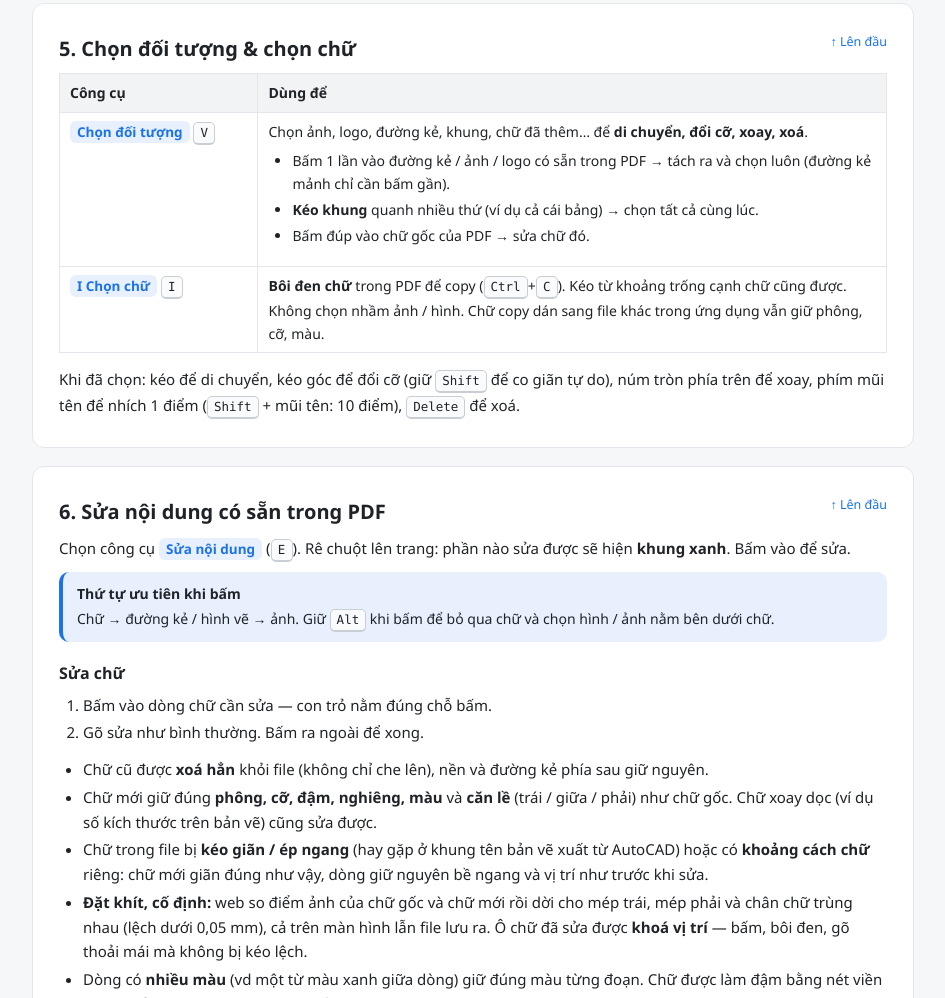
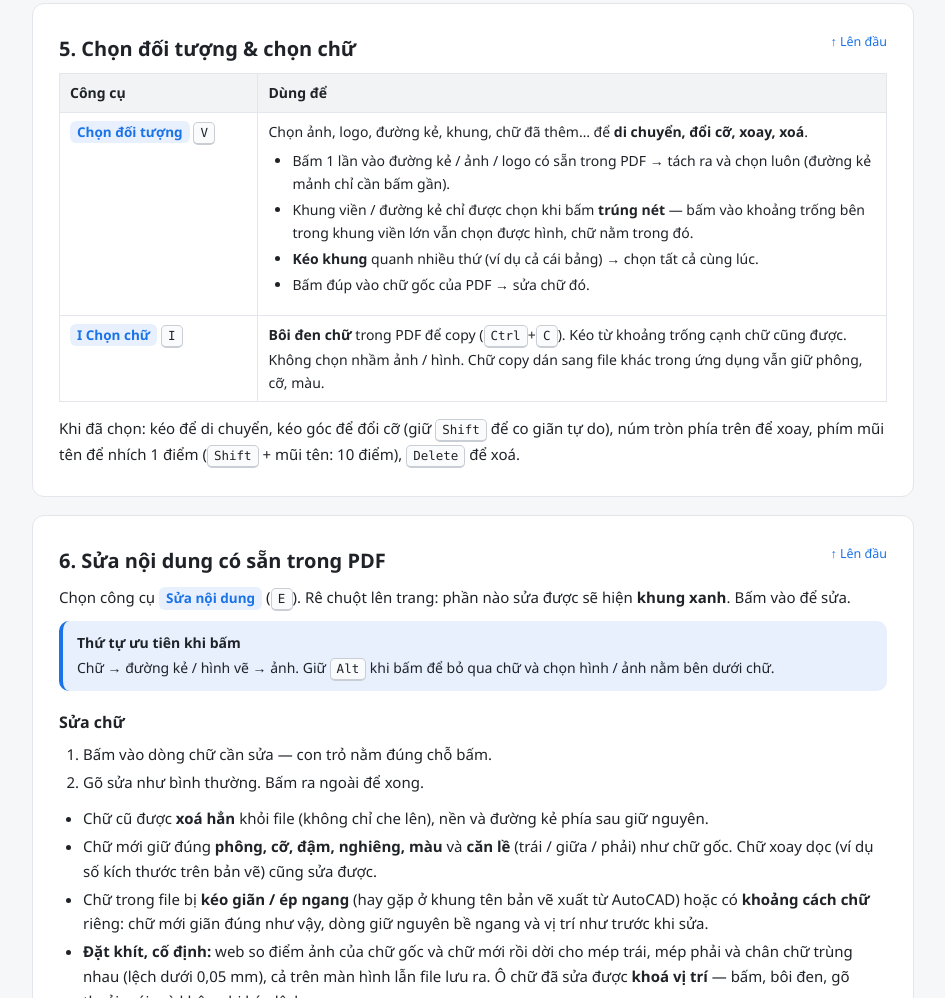
Before and after one commit to dxhrelax3001-star/PDF-Editor-by-DxH, a plain HTML site: page huong-dan.html in a window 1280 px wide. Shown: the part 2703-3701 px from the top of the page, without its empty margins (292-1237 px from the left). Drawn offline with Linux system fonts and the light colour scheme.

Commit message:
Huong dan: chon khung vien chi khi bam trung net
Co-Authored-By: Claude Opus 5.5 <noreply@anthropic.com>

```diff
--- a/huong-dan.html
+++ b/huong-dan.html
@@ -186,6 +186,7 @@
       Chọn ảnh, logo, đường kẻ, khung, chữ đã thêm… để <b>di chuyển, đổi cỡ, xoay, xoá</b>.
       <ul>
         <li>Bấm 1 lần vào đường kẻ / ảnh / logo có sẵn trong PDF → tách ra và chọn luôn (đường kẻ mảnh chỉ cần bấm gần).</li>
+        <li>Khung viền / đường kẻ chỉ được chọn khi bấm <b>trúng nét</b> — bấm vào khoảng trống bên trong khung viền lớn vẫn chọn được hình, chữ nằm trong đó.</li>
         <li><b>Kéo khung</b> quanh nhiều thứ (ví dụ cả cái bảng) → chọn tất cả cùng lúc.</li>
         <li>Bấm đúp vào chữ gốc của PDF → sửa chữ đó.</li>
       </ul></td></tr>
```
